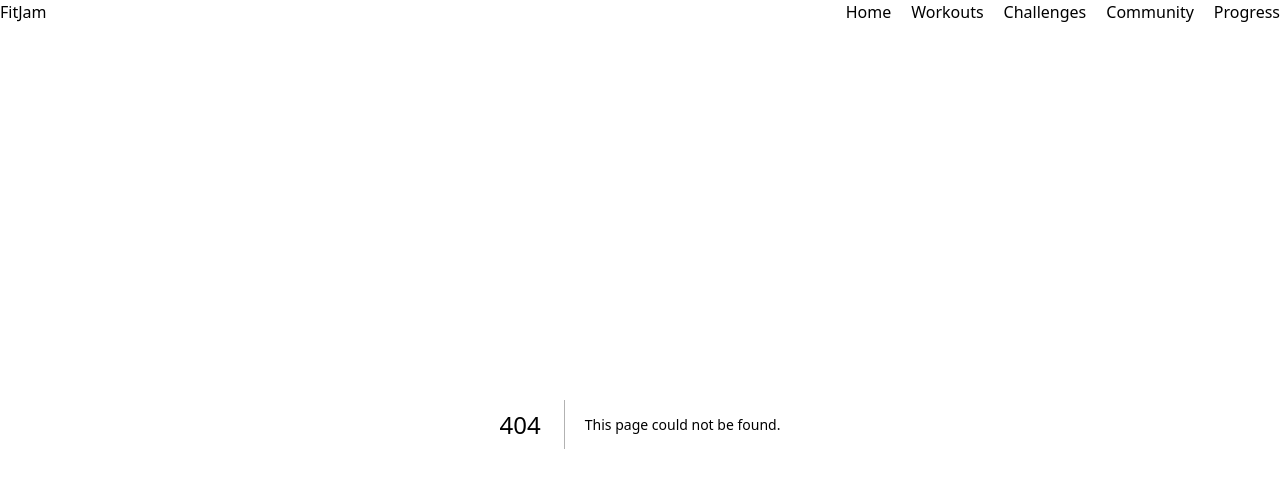
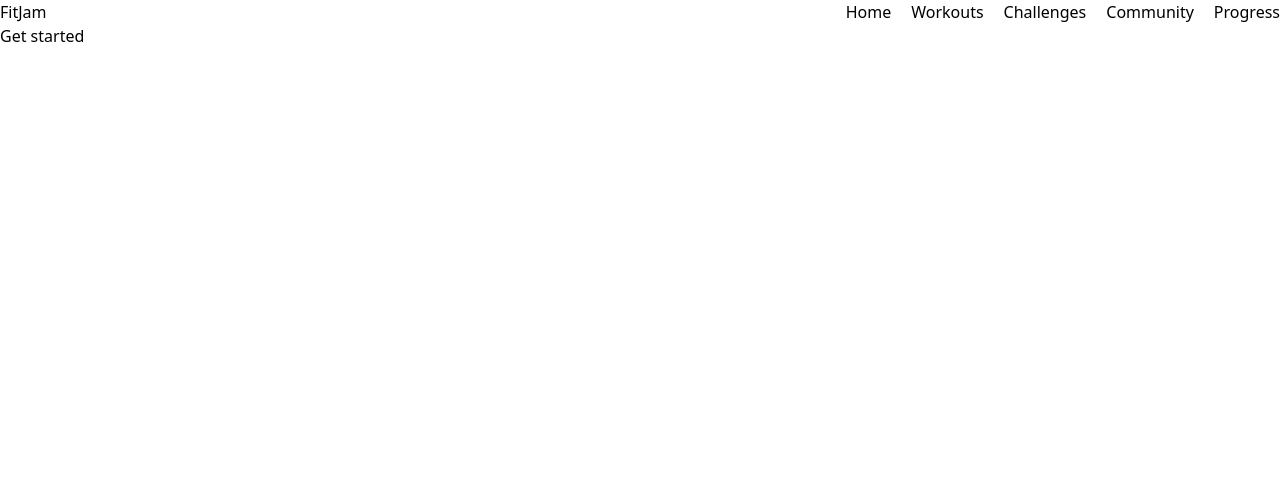
Before and after one commit to devmev10/fitjam, a Next.js app: page /getstarted in a window 1280 px wide. Before the commit this address had no page. Shown: the top 488 px of the page. Built offline with nearby package versions, Linux system fonts and the light colour scheme.

Commit message:
add getStarted page

```diff
--- /dev/null
+++ b/app/getstarted/page.js
@@ -0,0 +1,3 @@
+export default function GetStarted() {
+  return <div>Get started</div>;
+}
```
